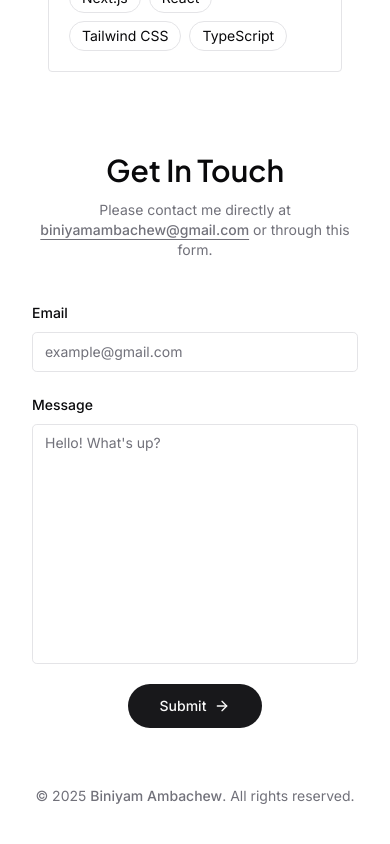
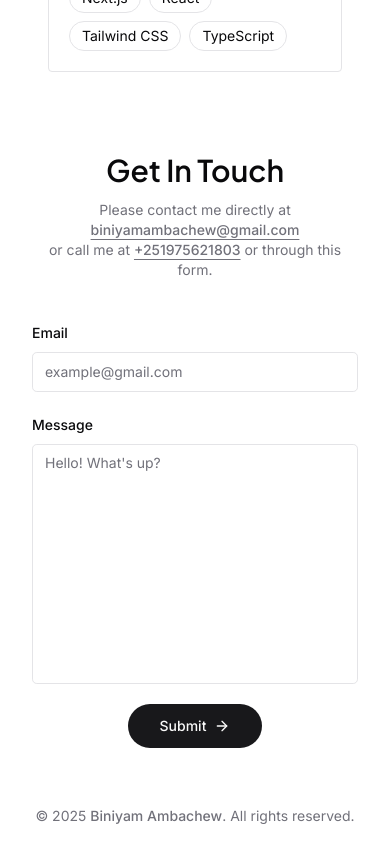
Before and after one commit to bini34/bini34, a Next.js app: page / in a window 390 px wide. Shown: the part 3993-4837 px from the top of the page. Built offline with nearby package versions, Linux system fonts and the light colour scheme; no server answers.

Commit message:
feat: add phone contact option to the Contact section

```diff
--- a/src/components/contact.tsx
+++ b/src/components/contact.tsx
@@ -12,6 +12,7 @@ import { Icons } from '@/components/icons';
 import { SectionHeading } from '@/components/section-heading';
 import { useSectionInView } from '@/hooks/use-section-in-view';
 import { formSchema, TFormSchema } from '@/lib/form-schema';
+import { siteConfig } from '@/lib/site-config';
 import { cn } from '@/lib/utils';
 
 export const Contact = () => {
@@ -66,6 +67,15 @@ export const Contact = () => {
               <Link href="mailto:biniyamambachew@gmail.com">
                 biniyamambachew@gmail.com
               </Link>
+            </Button>{' '}
+            <br />
+            or call me at{' '}
+            <Button
+              variant="link"
+              className="text-muted-foreground hover:text-foreground h-fit p-0 font-medium underline transition-colors"
+              asChild
+            >
+              <Link href={`tel:${siteConfig.phone}`}>{siteConfig.phone}</Link>
             </Button>{' '}
             or through this form.
           </>
--- a/src/lib/site-config.ts
+++ b/src/lib/site-config.ts
@@ -35,6 +35,7 @@ export const siteConfig = {
   ],
   url: 'https://biniyamambachew.vercel.app',
   googleSiteVerificationId: '',
+  phone: '+251975621803',
   //   url: env.SITE_URL || 'https://example.com',
   // googleSiteVerificationId: env.GOOGLE_SITE_VERIFICATION_ID || '',
 };
```
